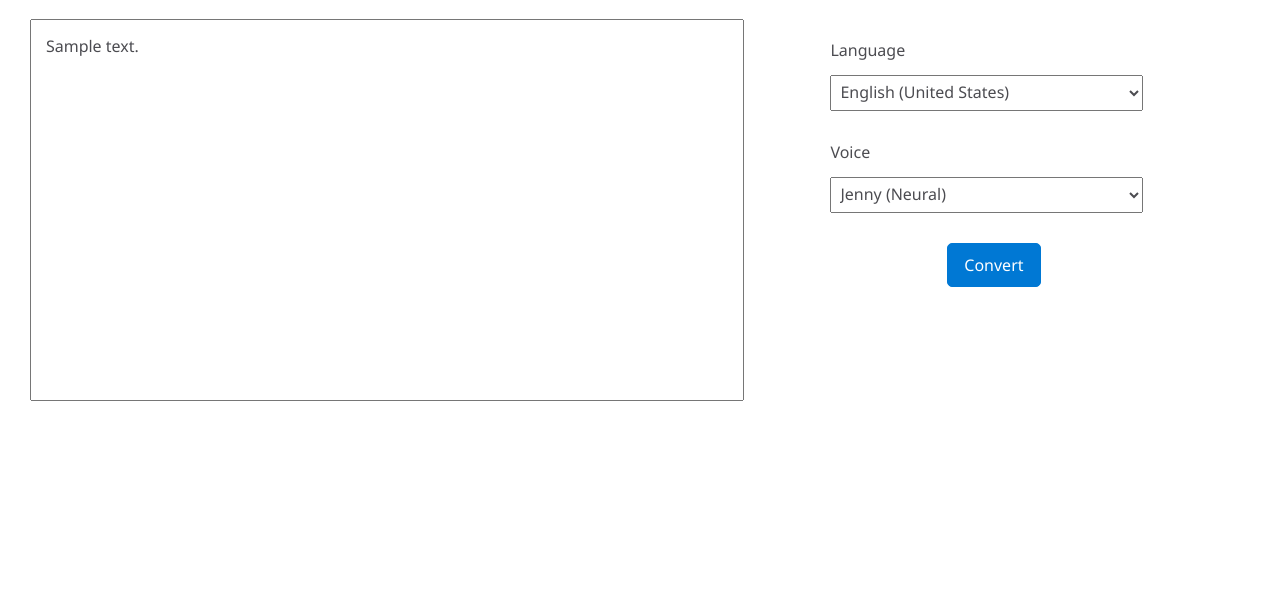
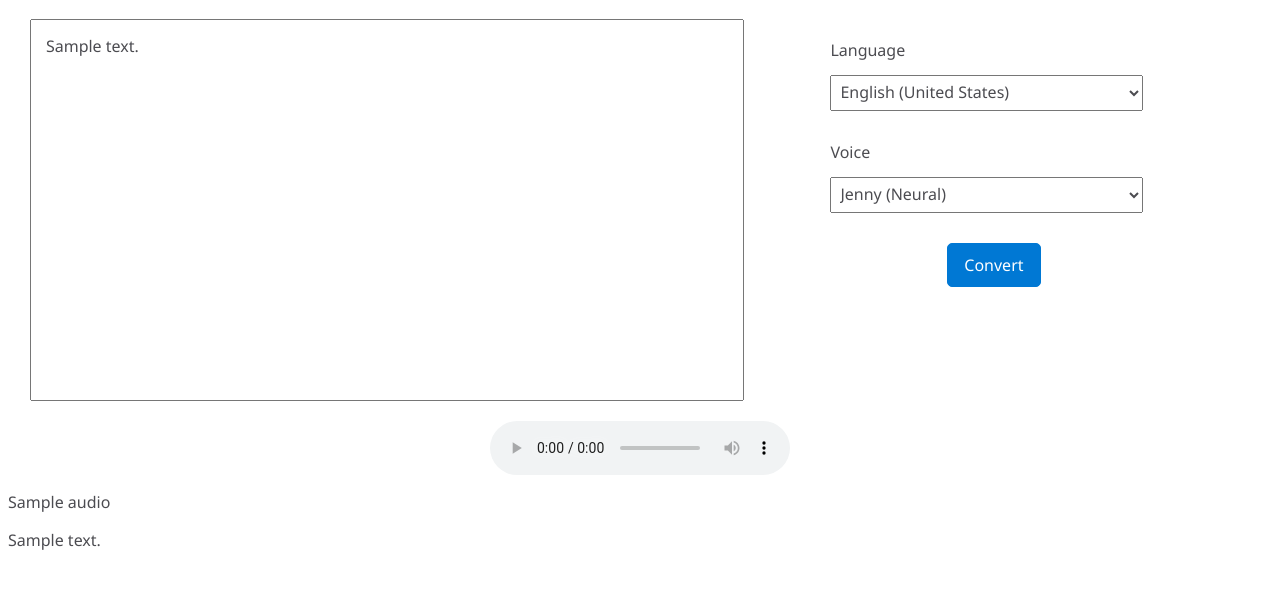
Before and after one commit to nhd79/Azure-Text-To-Speech-Python, a Flask app: template templates/index.html in a window 1280 px wide. Shown: the part 74-663 px from the top of the page. Run offline with Flask 2, Linux system fonts and the light colour scheme; the template is opened without the code that fills it: most values are stand-ins (such as "Sample title", 1, 10 or a date in 2020).

Commit message:
finding problems

```diff
--- a/app.py
+++ b/app.py
@@ -16,8 +16,10 @@ def textToSpeech(ttstext, languageselect, voiceselect):
     # speech_key = configuration["speech_api"]["speech_key"]
     # service_region = configuration["speech_api"]["service_region"]
 
-    speech_key = os.environ.get('speech_key')
-    service_region = os.environ.get('service_region')
+    # speech_key = os.environ.get('speech_key')
+    # service_region = os.environ.get('service_region')
+    speech_key = 'c9b15d97bef94a05bed75b56918e924c'
+    service_region = 'eastus'
 
     speech_config = speechsdk.SpeechConfig(
         subscription=speech_key, region=service_region)
@@ -26,20 +28,22 @@ def textToSpeech(ttstext, languageselect, voiceselect):
 
     speech_config.speech_synthesis_voice_name = voiceselect
 
-    # dir_name = "static/audio/"
+    dir_name = "static/audio/"
 
-    # for item in os.listdir(dir_name):
-    #     if item:
-    #         os.remove(os.path.join(dir_name, item))
+    for item in os.listdir(dir_name):
+        if item:
+            os.remove(os.path.join(dir_name, item))
 
     # audio_config = AudioOutputConfig(
     #     filename="static\\audio\\"+str(random.randrange(0, 10000, 1))+".wav")
-    audio_config = AudioOutputConfig(use_default_speaker=True)
 
     speech_synthesizer = speechsdk.SpeechSynthesizer(
-        speech_config=speech_config, audio_config=audio_config)
+        speech_config=speech_config, audio_config=None)
 
-    speech_synthesizer.speak_text_async(ttstext)
+    result = speech_synthesizer.speak_text_async(ttstext).get()
+    stream = speechsdk.AudioDataStream(result)
+    stream.save_to_wav_file(
+        "static/audio/"+str(random.randrange(0, 10000, 1))+".wav")
 
 
 @app.route("/")
@@ -56,14 +60,14 @@ def convert():
 
         textToSpeech(ttstext, languageselect, voiceselect)
 
-        # dir_name = "static/audio/"
+        dir_name = "static/audio/"
 
-        # for item in os.listdir(dir_name):
-        #     if item:
-        #         # audio = url_for('static', filename=item)
-        #         audio = os.path.join(dir_name, item)
+        for item in os.listdir(dir_name):
+            if item:
+                # audio = url_for('static', filename=item)
+                audio = os.path.join(dir_name, item)
 
-        return render_template('index.html', ttstext=ttstext, languageselect=languageselect)
+        return render_template('index.html', audio=audio, ttstext=ttstext, languageselect=languageselect)
 
 
 if __name__ == "__main__":
--- a/templates/index.html
+++ b/templates/index.html
@@ -60,7 +60,7 @@
         </div>
       </div>
     </form>
-    <!-- {% if audio %}
+    {% if audio %}
     <div class="audio">
       <audio controls autoplay>
         <source src={{audio}} type="audio/mpeg" />
@@ -70,7 +70,7 @@
     {% if audio %}
     <p>{{audio}}</p>
     <p>{{ttstext}}</p>
-    {% endif %} -->
+    {% endif %}
   </body>
 
 </html>
```
Also changed, not shown: 1 other file.
